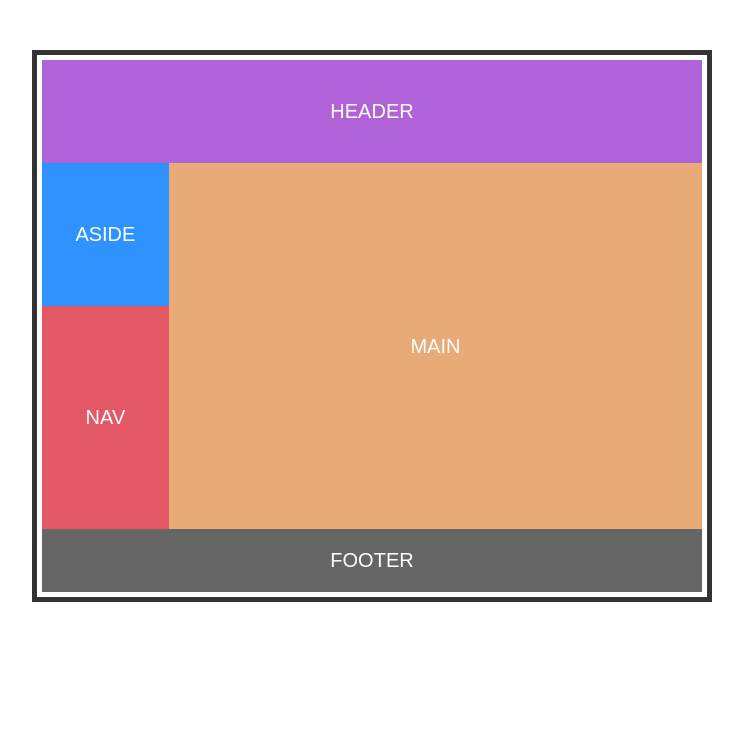
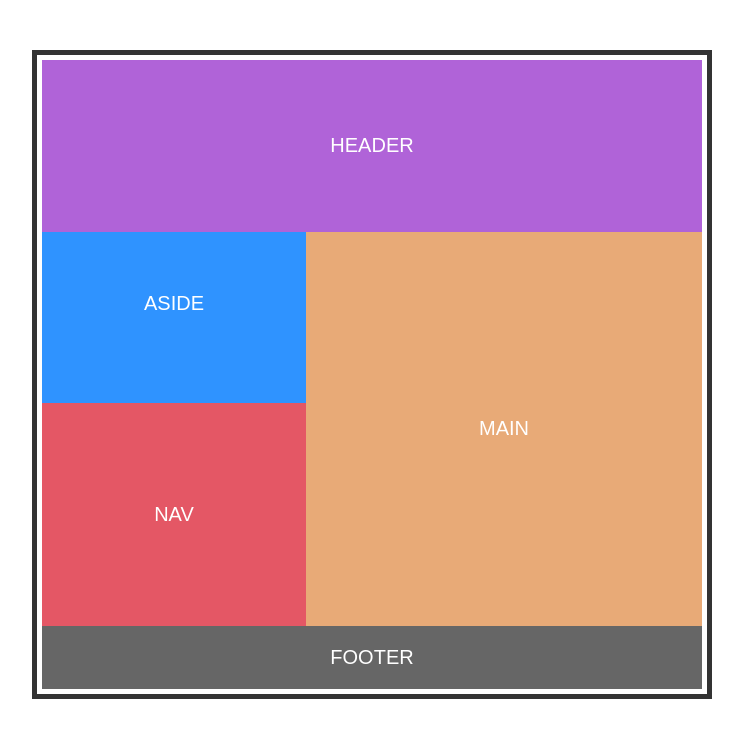
Before and after one commit to mikhaelAPG/CSS-Grid, a plain HTML site: page Latihan/index.html in a window 1280 px wide. Shown: the whole page, without its empty margins (268-1011 px from the left). Drawn offline with Linux system fonts and the light colour scheme.

Commit message:
css grid

```diff
--- a/Latihan/index.html
+++ b/Latihan/index.html
@@ -9,13 +9,9 @@
 <body>
     <div class="container">
         <header>Header</header>
-        <div class="content">
-            <div class="sidebar">
-                <aside>Aside</aside>
-                <nav>Nav</nav>
-            </div>
-            <main>Main</main>
-        </div>
+        <aside>Aside</aside>
+        <nav>Nav</nav>
+        <main>Main</main>
         <footer>Footer</footer>
     </div>
 </body>
--- a/Latihan/style.css
+++ b/Latihan/style.css
@@ -14,16 +14,27 @@ body, html {
     border: 5px solid #333;
     box-sizing: border-box;
     padding: 5px;
+    display: grid;
+    grid-template-areas: "header header"
+    "aside main"
+    "nav main"
+    "footer footer";
+    grid-template-columns: 1fr 1.5fr;
+    grid-template-rows: 1fr 1fr 1.3fr;
 }
 
 header {
+    grid-area: header;
     background-color: #B063D8;
-    padding: 40px 0;
+    /* padding: 40px 0; */
+    display: flex;
+    justify-content: center;
+    align-items: center;
 }
 
-.content {
-    display: flex;
-}
+/* .content { */
+    /* display: flex; */
+/* } */
 
 /* .content::after { */
     /* content: ''; */
@@ -31,23 +42,26 @@ header {
     /* clear: both; */
 /* } */
 
-.sidebar {
-    flex: 1;
+/* .sidebar { */
+    /* flex: 1; */
     /* float: left; */
     /* width: 40%; */
-}
+/* } */
 
-.sidebar aside {
+aside {
+    grid-area: aside;
     background-color: #2F93FF;
     padding: 60px 0;
 }
 
-.sidebar nav {
+nav {
+    grid-area: nav;
     background-color: #E45765;
     padding: 100px 0;
 }
 
 main {
+    grid-area: main;
     flex: 1.5;
     display: flex;
     justify-content: center;
@@ -60,6 +74,7 @@ main {
 }
 
 footer {
+    grid-area: footer;
     background-color: #666;
     padding: 20px 0;
 }
```
